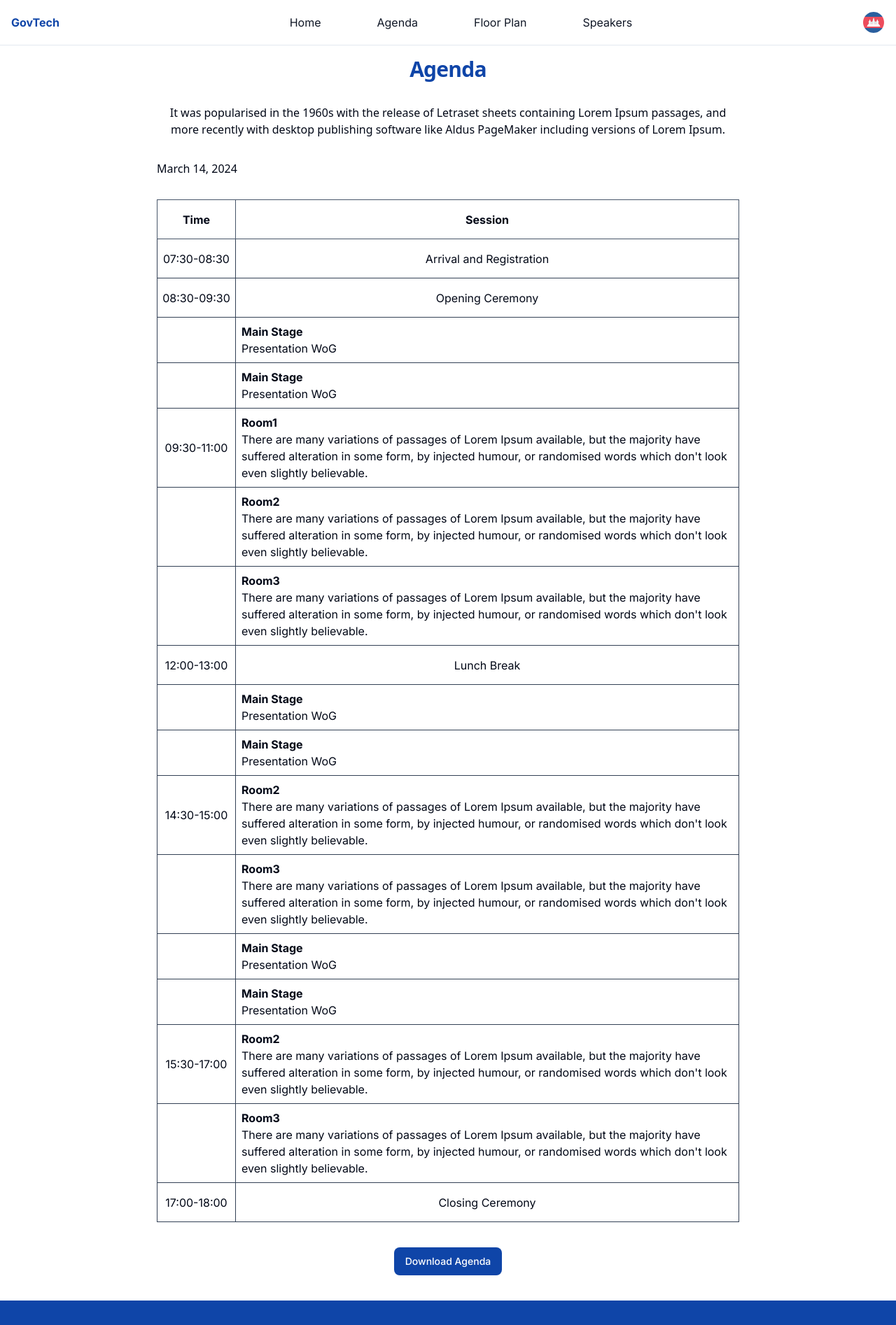
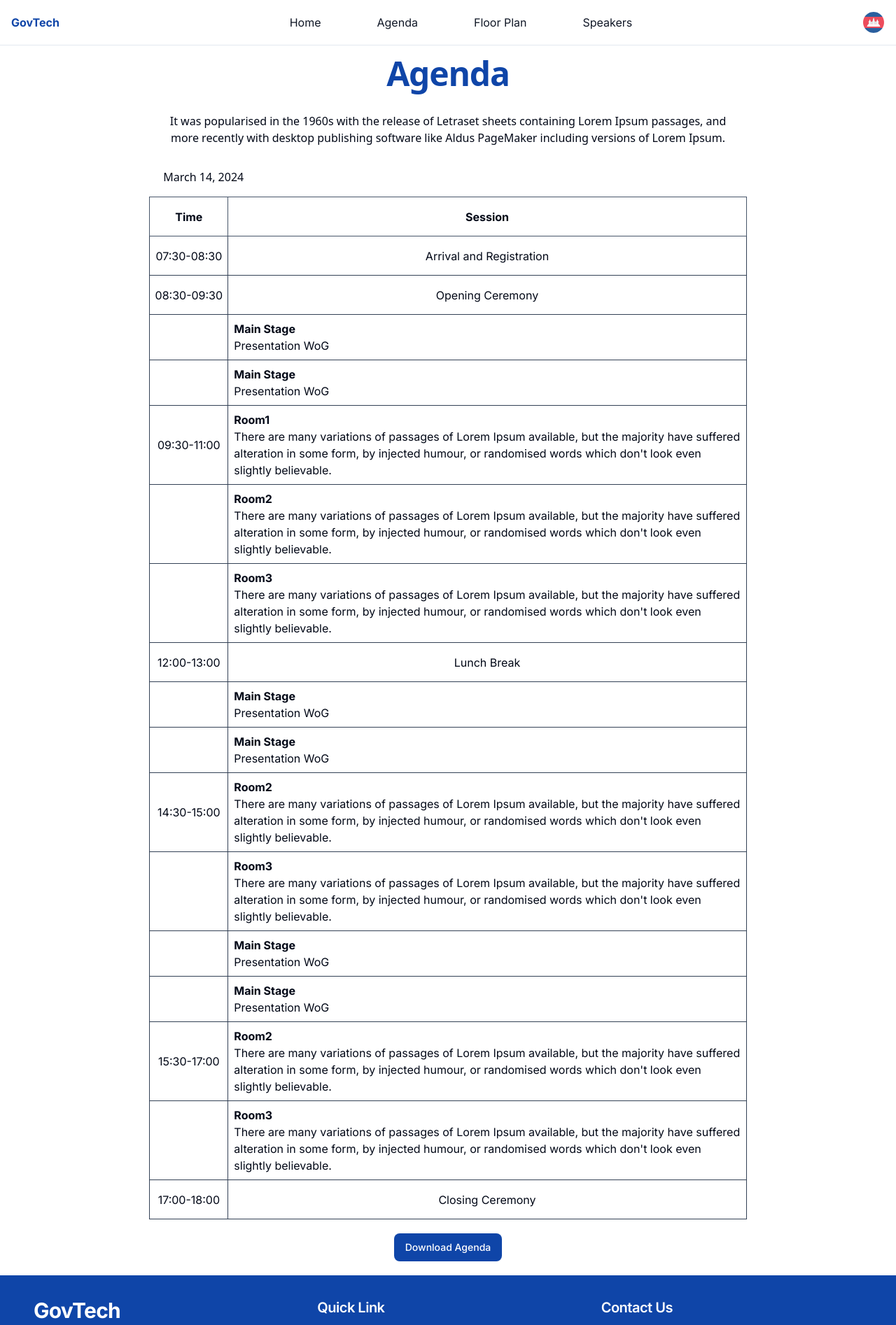
Before and after one commit to MPTCDITR/govtech-website, a Next.js app: page /en/agenda in a window 1280 px wide. Shown: the top 1894 px of the page at 70% size. Built offline with nearby package versions, Linux system fonts and the light colour scheme.

Commit message:
fix: refactor container

```diff
--- a/app/[locale]/agenda/page.tsx
+++ b/app/[locale]/agenda/page.tsx
@@ -166,20 +166,26 @@ const schedule = [
 ];
 export default function Agenda() {
     return (
-        <main className='flex flex-col items-center justify-between gap-4 p-4'>
+        <main className='flex flex-col items-center justify-between'>
             <div className='w-full sm:w-3/4 md:w-2/3'>
-                <Text variant='subheading' className='text-center font-sans text-[#0F45A8]'>
+                <Text
+                    variant='heading'
+                    className='container mx-auto py-4 text-center font-sans text-primary'
+                >
                     Agenda
                 </Text>
-                <Text variant='body' className='mt-8 w-full text-center font-sans'>
+                <Text
+                    variant='body'
+                    className='container mx-auto px-4 py-4 text-center font-sans'
+                >
                     It was popularised in the 1960s with the release of Letraset sheets
                     containing Lorem Ipsum passages, and more recently with desktop publishing
                     software like Aldus PageMaker including versions of Lorem Ipsum.
                 </Text>
-                <Text variant='body' className=' mt-8 font-sans'>
+                <Text variant='body' className='container mx-auto px-5 py-4 font-sans'>
                     March 14, 2024
                 </Text>
-                <div className='mt-8 flex justify-items-center'>
+                <div className='flex justify-items-center'>
                     <table className='border-collapse border border-slate-500'>
                         <thead>
                             <tr className='h-14'>
@@ -207,9 +213,11 @@ export default function Agenda() {
                     </table>
                 </div>
             </div>
-            <a href='/NT.pdf'>
-                <Button className='mt-5 mb-5 text-white'>Download Agenda</Button>
-            </a>
+            <div className='container mx-auto py-5 text-center'>
+                <a href='/NT.pdf'>
+                    <Button className='text-white'>Download Agenda</Button>
+                </a>
+            </div>
         </main>
     );
 }
--- a/app/[locale]/floor-plan/page.tsx
+++ b/app/[locale]/floor-plan/page.tsx
@@ -2,13 +2,17 @@ import TextElement from '@/components/TextElement';
 
 export default function FloorPlan() {
     return (
-        <main className='container flex flex-col items-center justify-between gap-8 p-4'>
-            <TextElement variant='heading' className='mt-4 text-primary'>
+        <main className='container flex flex-col items-center justify-between gap-8'>
+            <div className='w-full'>
+                <TextElement
+                    variant='heading'
+                    className='container mx-auto py-4 text-center text-primary'
+                >
                     Floor Plan
                 </TextElement>
-            <TextElement variant='body'>
-                The GovTech Conference will convene on September 17th, 2024 at CADT, Phnom Penh,
-                Kingdom of Cambodia.
+                <TextElement variant='body' className='container mx-auto px-4 py-4 text-center'>
+                    The GovTech Conference will convene on September 17th, 2024 at CADT, Phnom
+                    Penh, Kingdom of Cambodia.
                 </TextElement>
                 <img
                     key='govtech-2024-floor-plan'
@@ -16,6 +20,7 @@ export default function FloorPlan() {
                     alt='govtech-2024-floor-plan'
                     className='m-4'
                 />
+            </div>
         </main>
     );
 }
--- a/app/[locale]/page.tsx
+++ b/app/[locale]/page.tsx
@@ -34,7 +34,7 @@ export default function Home() {
                 >
                     Our Speakers
                 </TextElement>
-                <TextElement variant='body' className='mt-4 mb-10 text-center '>
+                <TextElement variant='body' className='container mx-auto mb-4 px-4 text-center'>
                     The GovTech Conference will convene on September 17th, 2024 at CADT, Phnom
                     Penh, Kingdom of Cambodia.
                 </TextElement>
@@ -55,7 +55,7 @@ export default function Home() {
                 >
                     Our Goals
                 </TextElement>
-                <TextElement variant='body' className='mt-4 mb-4 text-center md:mr-6 md:ml-6'>
+                <TextElement variant='body' className='container mx-auto mb-4 px-4 text-center'>
                     The GovTech Conference will convene on September 17th, 2024 at CADT, Phnom
                     Penh, Kingdom of Cambodia.
                 </TextElement>
--- a/app/[locale]/speakers/page.tsx
+++ b/app/[locale]/speakers/page.tsx
@@ -3,16 +3,19 @@ import SpeakerCardList from '@/components/speaker-card/speaker-card-list';
 
 export default function SpeakerPage() {
     return (
-        <main className='container mt-4 mb-8 flex justify-center'>
+        <main className='container flex flex-col items-center justify-between gap-8'>
             <div className='w-full'>
                 <div>
                     <TextElement
                         variant='heading'
-                        className='mt-4 mb-10 text-center text-primary'
+                        className='container mx-auto py-4 text-center text-primary'
                     >
                         Our Speakers
                     </TextElement>
-                    <TextElement variant='body' className='mt-4 mb-10 text-center '>
+                    <TextElement
+                        variant='body'
+                        className='container mx-auto px-4 py-4 text-center '
+                    >
                         The GovTech Conference will convene on September 17th, 2024 at CADT,
                         Phnom Penh, Kingdom of Cambodia.
                     </TextElement>
```
Lines whose indentation alone changed are shown as unchanged.
